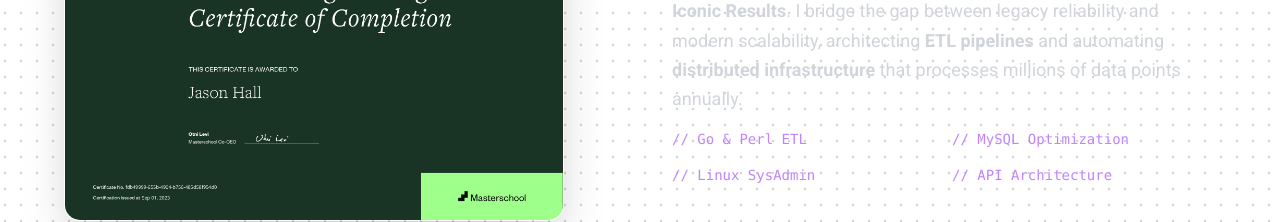
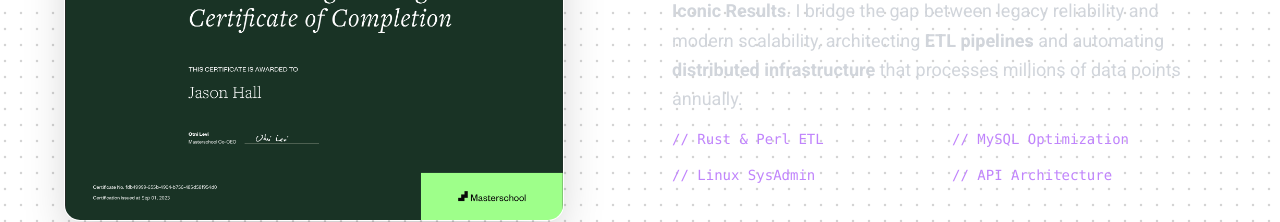
Before and after one commit to Jkhall81/React-Portfolio, a Next.js app: page /about-me in a window 1280 px wide. Shown: the part 1000-1222 px from the top of the page. Built offline with nearby package versions, Linux system fonts and the light colour scheme; a web font is replaced by a local one.

Commit message:
spelling update

```diff
--- a/components/UseClient/AboutMeUseClient.tsx
+++ b/components/UseClient/AboutMeUseClient.tsx
@@ -117,7 +117,7 @@ export const AboutMeUseClient = () => {
                 millions of data points annually.
               </p>
               <ul className="grid grid-cols-2 gap-4 text-sm font-mono text-purple-400 mt-6">
-                <li>// Go & Perl ETL</li>
+                <li>// Rust & Perl ETL</li>
                 <li>// MySQL Optimization</li>
                 <li>// Linux SysAdmin</li>
                 <li>// API Architecture</li>
```
